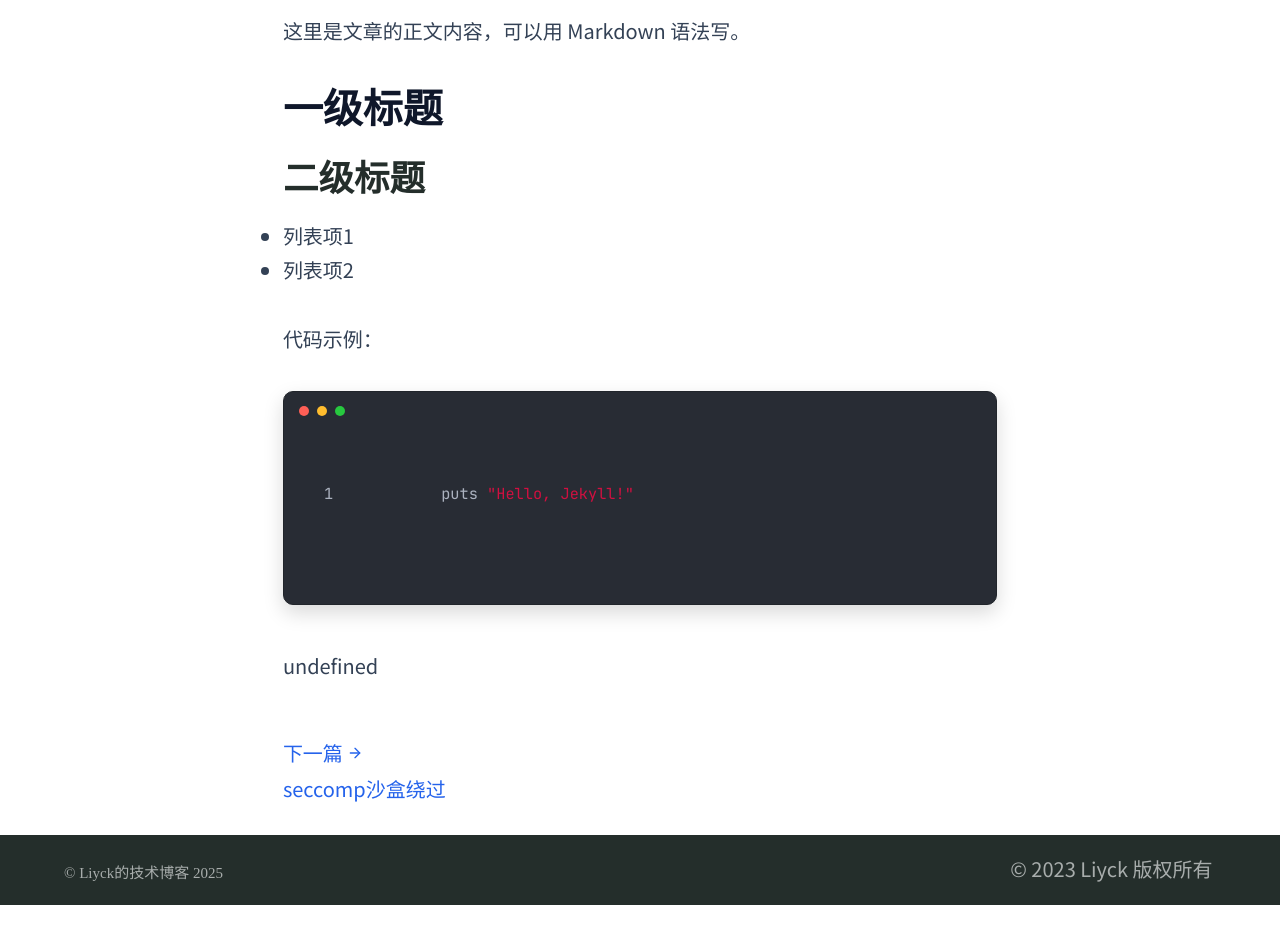
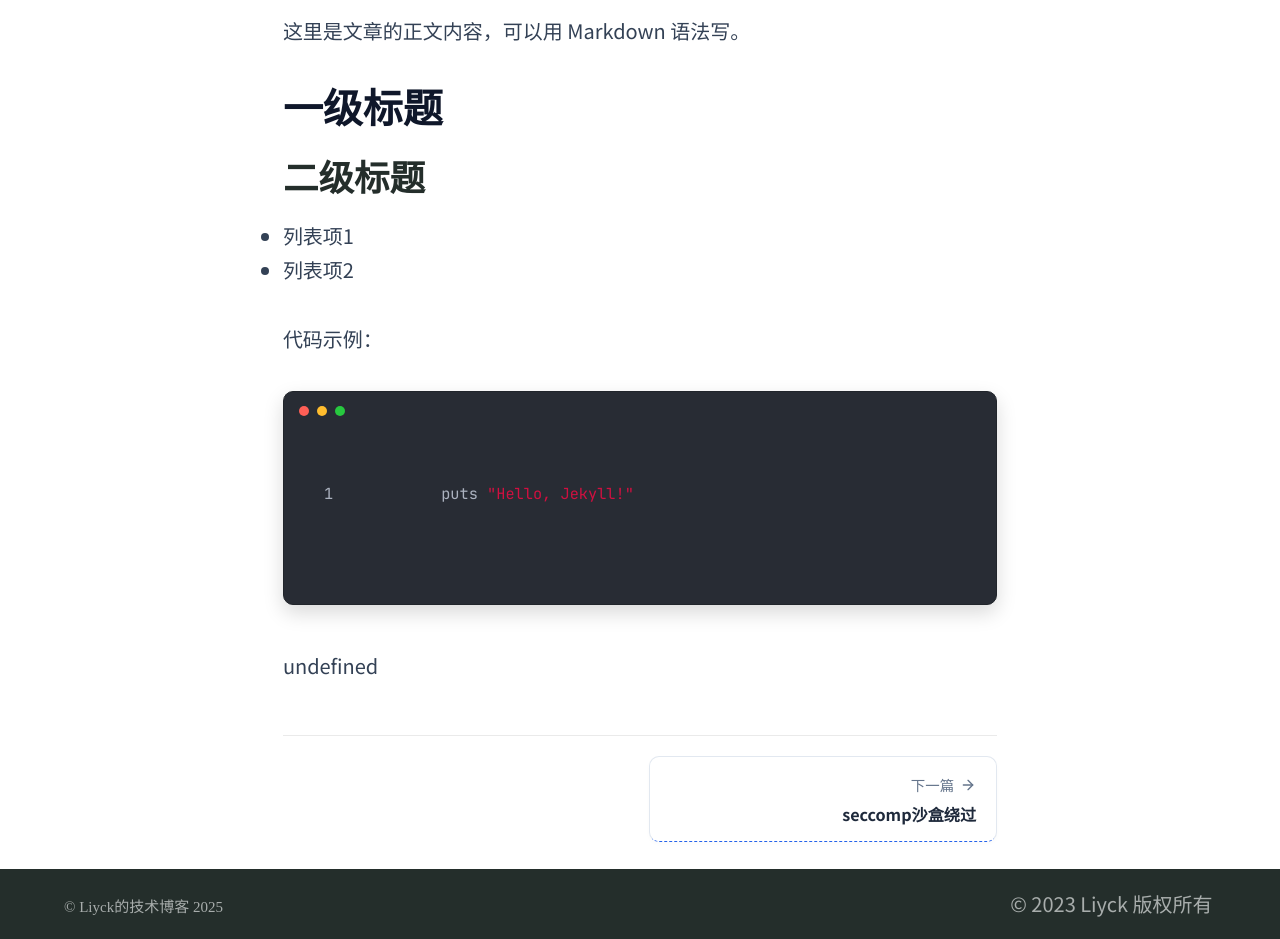
Before and after one commit to Liyck/Liyck.github.io, a Jekyll site: the page built from _posts/2025-06-16-my-first-post.md, in a window 1280 px wide. Shown: the part 520-1459 px from the top of the page. Built offline with Jekyll 4.4.1, drawn with Linux system fonts in a browser that asks for light colours; before the commit the page ends 1425 px from its top, so only the background shows below that.

Commit message:
Update styles.scss

```diff
--- a/assets/styles.scss
+++ b/assets/styles.scss
@@ -131,3 +131,54 @@ body, .typeset p {
 .content a:hover {
     border-bottom-style: solid;
 }
+/* 导航卡片样式补丁 */
+.post-navigation-wrapper {
+    display: flex;
+    justify-content: space-between;
+    gap: 20px;
+    margin-top: 20px;
+    padding-top: 20px;
+    border-top: 1px solid #eaeaea;
+    flex-wrap: wrap;
+}
+
+.nav-card {
+    flex: 1;
+    min-width: 240px;
+    padding: 15px 20px;
+    background: #fff;
+    border: 1px solid #e2e8f0;
+    border-radius: 10px;
+    text-decoration: none !important;
+    transition: all 0.3s ease;
+    display: flex;
+    flex-direction: column;
+    box-shadow: 0 2px 5px rgba(0,0,0,0.02);
+}
+
+.nav-card:hover {
+    border-color: #2563eb;
+    transform: translateY(-2px);
+    box-shadow: 0 8px 15px rgba(37, 99, 235, 0.1);
+}
+
+.nav-label {
+    font-size: 0.85rem;
+    color: #64748b;
+    margin-bottom: 5px;
+    display: flex;
+    align-items: center;
+    gap: 6px;
+}
+
+.nav-card.next .nav-label { justify-content: flex-end; }
+.nav-card.next .nav-title { text-align: right; }
+
+.nav-title {
+    font-weight: 700;
+    color: #1e293b;
+    font-size: 0.95rem;
+    line-height: 1.4;
+}
+
+.nav-card.empty { border: none; background: transparent; box-shadow: none; }
```
